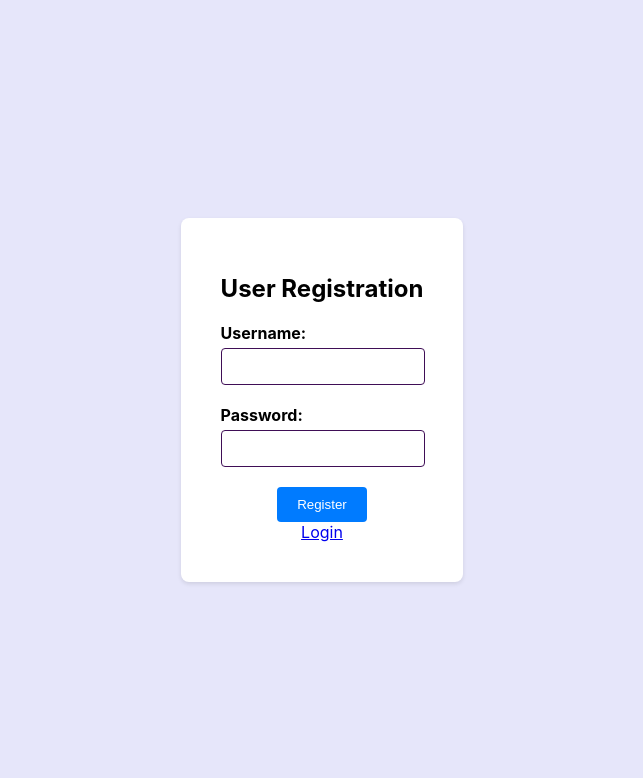
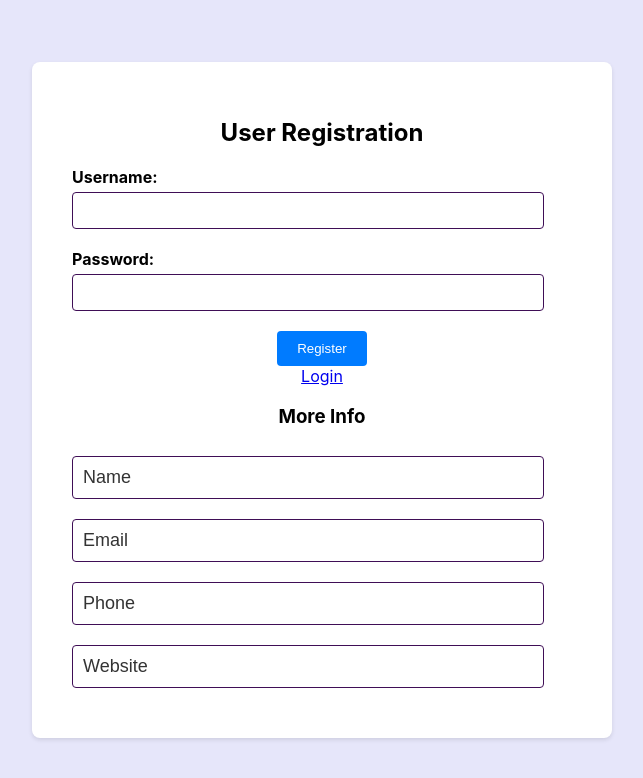
Before and after one commit to talyashmuelian/project6all, a React (Create React App) app in the folder project6client/: page /register in a window 1280 px wide. Shown: the top 778 px of the page, without its empty margins (318-961 px from the left). Built offline with nearby package versions, Linux system fonts and the light colour scheme.

Commit message:
הרשמה

```diff
--- a/project6client/src/pages/Info.js
+++ b/project6client/src/pages/Info.js
@@ -9,7 +9,7 @@ import {
 
 const Info = () => {
   const [user, setUser] = useState(null);
-  const [editDiv, setEditDiv] = useState(null);
+  //const [editDiv, setEditDiv] = useState(null);
   const [inputs, setInputs] = useState({});
   const [visibilityEdit, setVisibilityEdit] = useState({
     visibility: "hidden",
@@ -106,7 +106,7 @@ const Info = () => {
           </div>
         </div>
 
-        {editDiv}
+
       </div>
     </div>
   );
--- a/project6client/src/pages/SignIn.js
+++ b/project6client/src/pages/SignIn.js
@@ -10,6 +10,10 @@ const Registration = () => {
     username: "",
     password: "",
   });
+  const [inputs, setInputs] = useState({});
+  const [visibilityMoreInfo, setvisibilityMoreInfo] = useState({
+    visibility: "hidden"
+  }); // visible
 
   const handleChange = (event) => {
     const name = event.target.name;
@@ -17,41 +21,79 @@ const Registration = () => {
     setUser((prevUser) => ({ ...prevUser, [name]: value }));
   };
 
+  const handleChangeI = (event) => {
+    const name = event.target.name;
+    const value = event.target.value;
+    setInputs((values) => ({ ...values, [name]: value }));
+  };
+
   async function fetchData() {
     try {
       //const data = await
       requestsPost(`/passwords`, user);
       setUser({
-        id: "",
+        id: 0,
         username: "",
         password: "",
       });
       //console.log(data);
 
-      window.location.href = "/Login";
     } catch (error) {
       console.error(error);
     }
   }
+
+  async function fetchInfo() {
+    try {
+      //const data = await
+      setvisibilityMoreInfo({visibility: "hidden"})
+      let newInUser = {
+        id: user.id,
+        name: inputs.name || user.name,
+        username: user.username,
+        email: inputs.email || user.email,
+        phone: inputs.phone || user.phone,
+        website: inputs.website || user.website,
+        rank: "", //??
+        api_key: "", //???
+      };
+      //requestsPut("/users", newInUser);//<<<
+      setInputs({});
+
+      var json = JSON.stringify(newInUser);
+      localStorage.setItem("currentUser", json);
+      requestsPost(`/users`, newInUser);
+
+    } catch (error) {
+      console.error(error);
+    }
+  }
+
+  const MoreInfo = function () {
+    setvisibilityMoreInfo({ visibility: "visible" });
+  };
 
   const handleSubmit = (event) => {
     //debugger;
     event.preventDefault();
     console.log("line36");
     console.log(user);
-    setUser({ id: 0, username: user.username, password: user.password });
-    //fetchData();
-    requestsPost(`/passwords`, user);
+    //setUser({ id: 0, username: user.username, password: user.password });???
+    fetchInfo()
+    fetchData();
+
+/*  requestsPost(`/passwords`, user);
     setUser({
       id: "",
       username: "",
       password: "",
     });
     //console.log(data);
+*/
 
-    window.location.href = "/Login";
     // Perform registration logic or API request here
     // Reset the form fields
+    window.location.href = "/Login";
   };
 
   return (
@@ -82,240 +124,44 @@ const Registration = () => {
         <div>
           <Link to={`/Login`}>Login</Link>
         </div>
+        {/* <button onClick={MoreInfo}>More Info</button> */}
+        <h3>More Info</h3>
+         <div  className="info-details"> {/*style={visibilityMoreInfo} */}
+          <input
+            name="name"
+            className="info-item"
+            type="text"
+            value={inputs.name || "Name"}
+            onChange={handleChangeI}
+          />
+          {/* <input id="UsernameAdit" className="info-item" value="Username"
+          value={inputs.username || "Username"}/> */}
+          <input
+            name="email"
+            className="info-item"
+            type="text"
+            value={inputs.email || "Email"}
+            onChange={handleChangeI}
+          />
+          <input
+            name="phone"
+            className="info-item"
+            type="text"
+            value={inputs.phone || "Phone"}
+            onChange={handleChangeI}
+          />
+          <input
+            name="website"
+            className="info-item"
+            type="text"
+            value={inputs.website || "Website"}
+            onChange={handleChangeI}
+          />
+      </div>
       </form>
+
     </div>
   );
 };
 
 export default Registration;
-
-/**import React, { useState } from "react";
-import './Registration.css';
-
-export default function Registration() {
-  const [user, setUser] = useState({
-    id: "",
-    name: "",
-    username: "",
-    email: "",
-    address: {
-      street: "",
-      suite: "",
-      city: "",
-      zipcode: "",
-      geo: {
-        lat: "",
-        lng: ""
-      }
-    },
-    phone: "",
-    website: "",
-    company: {
-      name: "",
-      catchPhrase: "",
-      bs: ""
-    }
-  });
-
-  const handleInputChange = (e) => {
-    const { name, value } = e.target;
-    setUser(prevUser => ({
-      ...prevUser,
-      [name]: value
-    }));
-  };
-
-  const handleAddressChange = (e) => {
-    const { name, value } = e.target;
-    setUser(prevUser => ({
-      ...prevUser,
-      address: {
-        ...prevUser.address,
-        [name]: value
-      }
-    }));
-  };
-
-  const handleGeoChange = (e) => {
-    const { name, value } = e.target;
-    setUser(prevUser => ({
-      ...prevUser,
-      address: {
-        ...prevUser.address,
-        geo: {
-          ...prevUser.address.geo,
-          [name]: value
-        }
-      }
-    }));
-  };
-
-  const registerUser = () => {
-    const userJSON = JSON.stringify(user);
-    // Perform registration logic or API request here
-    console.log(userJSON);
-    // Clear form fields
-    setUser({
-      id: "",
-      name: "",
-      username: "",
-      email: "",
-      address: {
-        street: "",
-        suite: "",
-        city: "",
-        zipcode: "",
-        geo: {
-          lat: "",
-          lng: ""
-        }
-      },
-      phone: "",
-      website: "",
-      company: {
-        name: "",
-        catchPhrase: "",
-        bs: ""
-      }
-    });
-  };
-
-  return (
-    <div id="registrationContainer">
-      <h1 id="welcome">User Registration</h1>
-      <form>
-        <label className="label" htmlFor="name">Name:</label>
-        <input className="box" type="text" id="name" name="name" required
-          placeholder="Name" value={user.name} onChange={handleInputChange}></input>
-
-        <label className="label" htmlFor="username">Username:</label>
-        <input className="box" type="text" id="username" name="username" required
-          placeholder="Username" value={user.username} onChange={handleInputChange}></input>
-
-        <label className="label" htmlFor="email">Email:</label>
-        <input className="box" type="email" id="email" name="email" required
-          placeholder="Email" value={user.email} onChange={handleInputChange}></input>
-
-        <label className="label" htmlFor="street">Street:</label>
-        <input className="box" type="text" id="street" name="street" required
-          placeholder="Street" value={user.address.street} onChange={handleAddressChange}></input>
-
-        <label className="label" htmlFor="suite">Suite:</label>
-        <input className="box" type="text" id="suite" name="suite" required
-          placeholder="Suite" value={user.address.suite} onChange={handleAddressChange}></input>
-
-<label className="label" htmlFor="city">City:</label>
-        <input
-          className="box"
-          type="text"
-          id="city"
-          name="city"
-          required
-          placeholder="City"
-          value={user.address.city}
-          onChange={handleAddressChange}
-        />
-
-        <label className="label" htmlFor="zipcode">Zip Code:</label>
-        <input
-          className="box"
-          type="text"
-          id="zipcode"
-          name="zipcode"
-          required
-          placeholder="Zip Code"
-          value={user.address.zipcode}
-          onChange={handleAddressChange}
-        />
-
-        <label className="label" htmlFor="latitude">Latitude:</label>
-        <input
-          className="box"
-          type="text"
-          id="latitude"
-          name="lat"
-          required
-          placeholder="Latitude"
-          value={user.address.geo.lat}
-          onChange={handleGeoChange}
-        />
-
-        <label className="label" htmlFor="longitude">Longitude:</label>
-        <input
-          className="box"
-          type="text"
-          id="longitude"
-          name="lng"
-          required
-          placeholder="Longitude"
-          value={user.address.geo.lng}
-          onChange={handleGeoChange}
-        />
-
-        <label className="label" htmlFor="phone">Phone:</label>
-        <input
-          className="box"
-          type="text"
-          id="phone"
-          name="phone"
-          required
-          placeholder="Phone"
-          value={user.phone}
-          onChange={handleInputChange}
-        />
-
-        <label className="label" htmlFor="website">Website:</label>
-        <input
-          className="box"
-          type="text"
-          id="website"
-          name="website"
-          required
-          placeholder="Website"
-          value={user.website}
-          onChange={handleInputChange}
-        />
-
-        <label className="label" htmlFor="companyName">Company Name:</label>
-        <input
-          className="box"
-          type="text"
-          id="companyName"
-          name="name"
-          required
-          placeholder="Company Name"
-          value={user.company.name}
-          onChange={handleCompanyChange}
-        />
-
-        <label className="label" htmlFor="catchPhrase">Catch Phrase:</label>
-        <input
-          className="box"
-          type="text"
-          id="catchPhrase"
-          name="catchPhrase"
-          required
-          placeholder="Catch Phrase"
-          value={user.company.catchPhrase}
-          onChange={handleCompanyChange}
-        />
-
-        <label className="label" htmlFor="bs">Business Scope:</label>
-        <input
-          className="box"
-          type="text"
-          id="bs"
-          name="bs"
-          required
-          placeholder="Business Scope"
-          value={user.company.bs}
-          onChange={handleCompanyChange}
-        />
-
-        <button id="register" onClick={registerUser}>Register</button>
-        <footer className="footer">COPYRIGHT © 2023 BY AVITAL & RUT</footer>
-      </form>
-    </div>
-  );
-}
-*/
```
Also changed, not shown: 1 other file (tests, documents, lock files or other folders).
